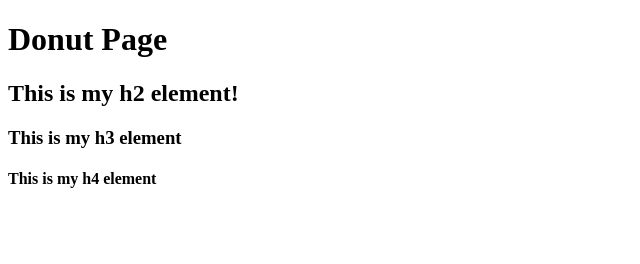
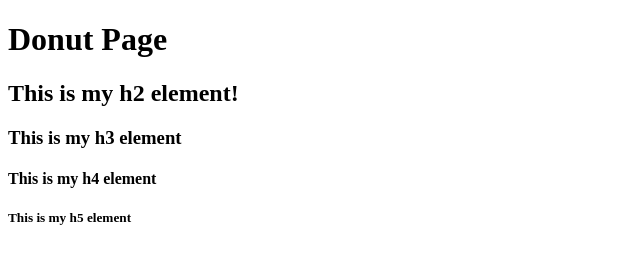
Before and after one commit to britanytorres/donut, a plain HTML site: page index.html in a window 1280 px wide. Shown: the whole page, without its empty margins (0-640 px from the left). Drawn offline with Linux system fonts and the light colour scheme.

Commit message:
added the h5 element

```diff
--- a/index.html
+++ b/index.html
@@ -12,5 +12,6 @@
 <h2>This is my h2 element!</h2>
 <h3>This is my h3 element</h3>
 <h4>This is my h4 element</h4>
+    <h5>This is my h5 element</h5>
 </body>
 </html>
```
